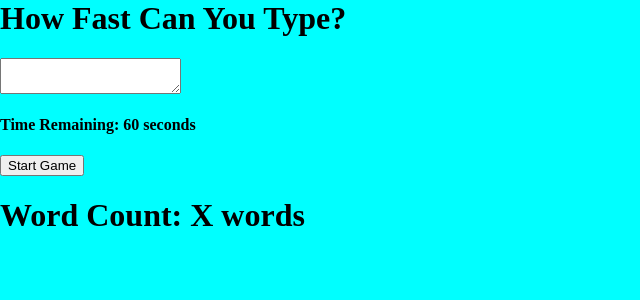
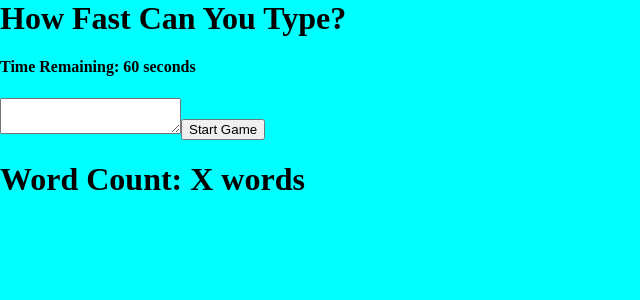
Before and after one commit to grantbelcher/typing_game, a React (Create React App) app in the folder client/: page / in a window 1280 px wide. Shown: the top 300 px of the page, without its empty margins (0-640 px from the left). Built offline with nearby package versions, Linux system fonts and the light colour scheme.

Commit message:
moves textarea to separate component

```diff
--- a/client/src/App.jsx
+++ b/client/src/App.jsx
@@ -1,10 +1,11 @@
 import React from "react";
+import TextBox from "./components/text_box/TextBox";
 
 const App = () => (
   <div>
     <h1 className="wow">How Fast Can You Type?</h1>
-    <textarea />
     <h4>Time Remaining: 60 seconds</h4>
+    <TextBox />
     <button>Start Game</button>
     <h1>Word Count: X words</h1>
   </div>
--- /dev/null
+++ b/client/src/components/text_box/TextBox.jsx
@@ -0,0 +1,7 @@
+import React from "react";
+
+const TextBox = () => {
+  return <textarea />;
+};
+
+export default TextBox;
```
